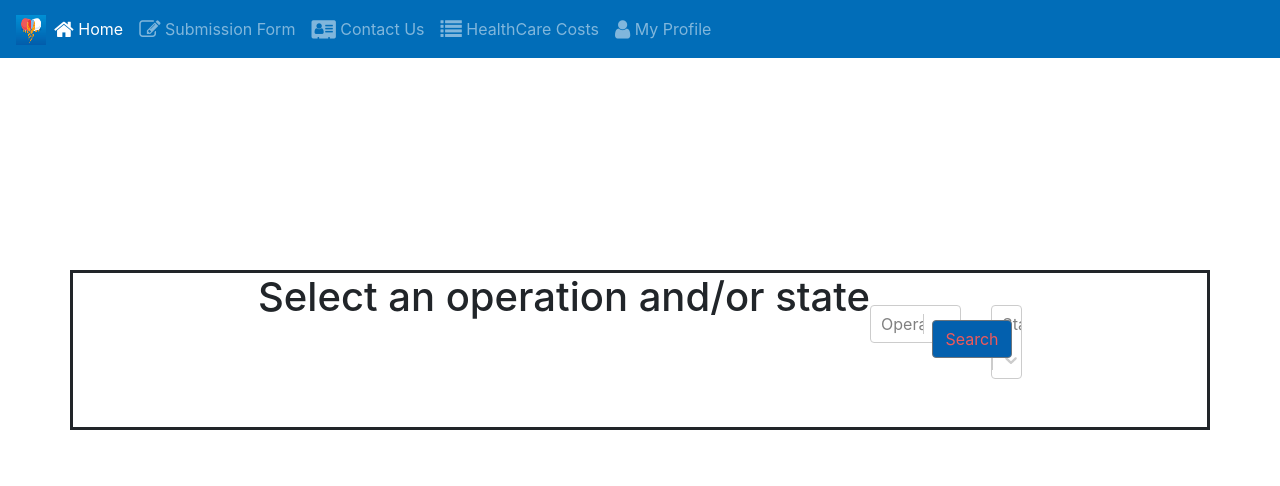
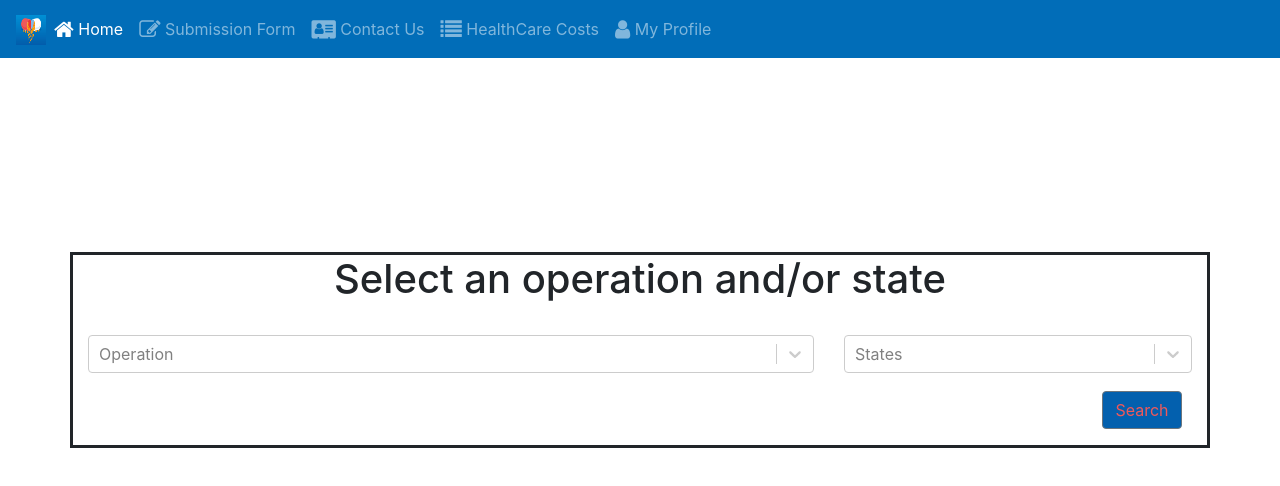
Before and after one commit to quipcode/HealthCareCosts, a React (Create React App) app in the folder healthcare_costs/: page /home in a window 1280 px wide. Shown: the top 486 px of the page. Built offline with nearby package versions, Linux system fonts and the light colour scheme; data requests are answered from the project's data file; what react-redux-form would draw is missing.

Commit message:
tried fiddling with the ccss...but i'm over it

```diff
--- a/healthcare_costs/src/components/Login/Login.js
+++ b/healthcare_costs/src/components/Login/Login.js
@@ -1,7 +1,7 @@
 import React, { Component } from 'react'
 import { Control, Form, Errors,   } from 'react-redux-form';
 import {  Button, Label, Col, Row, FormGroup, Input,Text} from 'reactstrap'
-import "./login.css"
+import styles from "./login.css"
 
 const required = val => val && val.length;
 const maxLength = len => val => !val || (val.length <= len);
@@ -66,7 +66,7 @@ class Login extends Component{
 
             <div className="container">
                 <div className="row">
-                    <div class="col-sm-12 col-md-12 col-lg-12 mx-auto">
+                    <div class="col-xs-8 col-sm-12 col-md-12 col-lg-12">
                         <div class="card card-signin my-5">
                             <div class="card-body">
                                 <h5 class="card-title text-center">Sign In</h5>
--- a/healthcare_costs/src/components/Login/login.css
+++ b/healthcare_costs/src/components/Login/login.css
@@ -3,10 +3,10 @@
     --input-padding-y: .75rem;
   } */
 
-.container {
+  /* .container {
     display: flex;
     justify-content: center;
-  }
+  } */
 
   /* body {
     background: #007bff;
```
